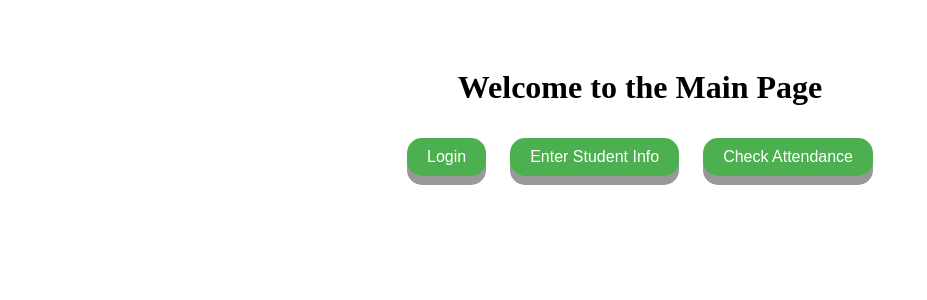
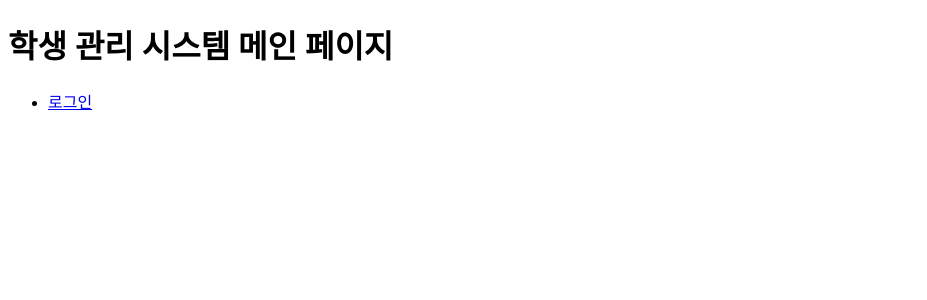
Before and after one commit to nAhYUN22/GRT_attendance, a Django app: page / in a window 1280 px wide. Shown: the top 300 px of the page, without its empty margins (0-927 px from the left). Run offline with Django 4.2, Linux system fonts and the light colour scheme.

Commit message:
Feat: Add logout view

```diff
--- a/grt_webserver/grt_app/views.py
+++ b/grt_webserver/grt_app/views.py
@@ -13,6 +13,9 @@ from .models import Student, MeetingTime
 from .serializers import LoginUserSerializer, UserSeriazlizer
 
 class LoginView(generics.GenericAPIView):
+    def get(self, request, *args, **kwargs):
+        return render(request, 'login.html')
+
     serializer_class = LoginUserSerializer
 
     def post(self, request, *args, **kwargs):
@@ -44,6 +47,10 @@ class CheckLoginView(generics.GenericAPIView):
             # 사용자가 로그인하지 않은 경우
             return JsonResponse({'logged_in': False})
 
+def logout(request):
+    logout(request)
+    return render('index.html')
+
 class AddStudentMeetingView(generics.GenericAPIView):
     def post(self, request, *args, **kwargs):
         data = json.loads(request.body.decode('utf-8'))
@@ -68,7 +75,3 @@ class AddStudentMeetingView(generics.GenericAPIView):
 class MainPageView(View):
     def get(self, request, *args, **kwargs):
         return render(request, 'index.html')
-
-class LoginPageView(View):
-    def get(self, request, *args, **kwargs):
-        return render(request, 'login.html')
--- a/grt_webserver/grt_webserver/settings.py
+++ b/grt_webserver/grt_webserver/settings.py
@@ -140,7 +140,12 @@ STATICFILES_DIRS = [
     os.path.join(BASE_DIR,'static'),
 ]
 
+# 정적 파일을 수집할 디렉토리 설정 (배포 시에만 필요)
+STATIC_ROOT = os.path.join(BASE_DIR, 'static_root')
+
 # Default primary key field type
 # https://docs.djangoproject.com/en/4.2/ref/settings/#default-auto-field
 
 DEFAULT_AUTO_FIELD = 'django.db.models.BigAutoField'
+
+CSRF_COOKIE_HTTPONLY = True
--- a/grt_webserver/grt_webserver/urls.py
+++ b/grt_webserver/grt_webserver/urls.py
@@ -21,8 +21,9 @@ from grt_app import views
 urlpatterns = [
     path('admin/', admin.site.urls),
     path('', views.MainPageView.as_view(),name='mainpage'),
-    path('grt/login/',views.LoginPageView.as_view(), name='loginpage'),
+    path('grt/login/',views.LoginView.as_view(), name='loginpage'),
     path('grt/auth/login/', views.LoginView.as_view(), name = 'login'),
     path('grt/auth/check_login/', views.CheckLoginView.as_view(), name = 'check_login'),
+    path('grt/logout/',views.LoginView.as_view(), name='logout'),
     path('grt/insert/', views.AddStudentMeetingView.as_view(), name = 'insert'),
 ]
--- a/grt_webserver/static/js/main-page.js
+++ /dev/null
@@ -1,64 +0,0 @@
-
-document.addEventListener("DOMContentLoaded", () => {
-    // 페이지 로드 시 로그인 상태 확인
-    checkLoginStatus();
-});
-
-const loginButton = document.getElementById("loginButton");
-const studentInfoButton = document.getElementById("studentInfoButton");
-const attendanceCheckButton = document.getElementById("attendanceCheckButton");
-
-loginButton.addEventListener("click", loginHandler);
-
-function loginHandler(event) {
-    fetch('/grt/login/', { method: 'GET' })
-        .then(response => response.text())
-        .then(html => {
-            document.body.innerHTML = html;
-        });
-}
-
-function logoutHandler(event) {
-    // 로그아웃 처리 로직을 여기에 추가합니다.
-    alert("Logged out successfully!");
-    // 로그아웃 후 필요한 UI 업데이트나 페이지 리디렉션 처리
-}
-
-
-studentInfoButton.addEventListener("click", function () {
-    fetch('/student-info/', { method: 'GET' })
-        .then(response => response.text())
-        .then(html => document.body.innerHTML = html);
-});
-
-attendanceCheckButton.addEventListener("click", function () {
-    fetch('/attendance-check/', { method: 'GET' })
-        .then(response => response.text())
-        .then(html => document.body.innerHTML = html);
-});
-
-function checkLoginStatus() {
-    // 예: localStorage에서 로그인 상태 확인
-    const isLoggedIn = localStorage.getItem('isLoggedIn');
-    const authToken = localStorage.getItem('authToken');
-    console.log(isLoggedIn);
-    console.log(authToken);
-    fetch('/grt/auth/check_login/', {
-        method: 'GET',
-    })
-        .then(response => response.json())
-        .then(data => {
-            if (data.logged_in) {
-                // 사용자가 로그인한 경우
-                console.log('사용자가 로그인되어 있습니다.');
-                loginButton.textContent = "Logout";
-                loginButton.removeEventListener("click", loginHandler);
-                loginButton.addEventListener("click", logoutHandler);
-
-            }
-        })
-        .catch(error => {
-            console.error('로그인 상태 확인 오류:', error);
-        });
-
-}
--- /dev/null
+++ b/grt_webserver/static/js/main.js
@@ -0,0 +1,12 @@
+// main.js
+
+function sendRequest(page) {
+    fetch(`/${page}/`)
+        .then(response => response.text())
+        .then(html => {
+            document.open();
+            document.write(html);
+            document.close();
+        })
+        .catch(error => console.error('Error:', error));
+}
--- a/grt_webserver/templates/index.html
+++ b/grt_webserver/templates/index.html
@@ -1,22 +1,21 @@
-{% load static %}
 <!DOCTYPE html>
-<html lang="en">
-  <head>
-    <meta charset="UTF-8" />
-    <meta name="viewport" content="width=device-width, initial-scale=1.0" />
-    <title>Login</title>
-    <link rel="stylesheet" href="{% static 'css/main-page.css' %}" />
-    <script defer src="{% static 'js/main-page.js' %}"></script>
-  </head>
+<html lang="ko">
+<head>
+    <meta charset="UTF-8">
+    <title>학생 관리 시스템</title>
+</head>
+<body>
+    <h1>학생 관리 시스템 메인 페이지</h1>
+    <ul>
+        {% if user.is_authenticated %}
+        <li><a href="#" onclick="sendRequest('grt/logout');">로그아웃</a></li>
+        <li><a href="#" onclick="sendRequest('grt/student_info');">학생 정보 입력</a></li>
+        <li><a href="#" onclick="sendRequest('grt/attendance');">학생 출결 확인</a></li>
+        {% else %}
+        <li><a href="#" onclick="sendRequest('grt/login');">로그인</a></li>
+        {% endif %}
+    </ul>
 
-  <body>
-    <main>
-        <div class="container">
-            <h1>Welcome to the Main Page</h1>
-            <button class="button" id="loginButton">Login</button>
-            <button class="button" id="studentInfoButton">Enter Student Info</button>
-            <button class="button" id="attendanceCheckButton">Check Attendance</button>
-        </div>
-    </main>
-  </body>
+    <script src="../static/js/main.js"></script>
+</body>
 </html>
```
Also changed, not shown: grt_webserver/static/js/login-page.js (+23 -3 lines), grt_webserver/templates/login.html (+9 -8 lines).
